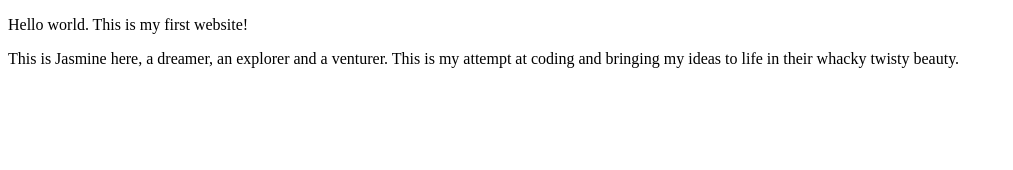
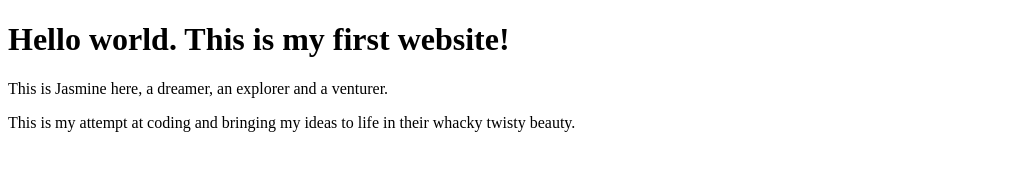
Before and after one commit to jasminesarin/Fundamentals-of-Web-Development, a plain HTML site: page index.html in a window 1280 px wide. Shown: the whole page, without its empty margins (0-1013 px from the left). Drawn offline with Linux system fonts and the light colour scheme.

Commit message:
Updated Index File
Syntax added

```diff
--- a/index.html
+++ b/index.html
@@ -5,8 +5,8 @@
   <title>IDX 519: FUNDAMENTALS OF WEB DESIGN</title>
 </head>
 <body>
-  <p>Hello world. This is my first website!</p>
-  <p>This is Jasmine here, a dreamer, an explorer and a venturer.
-This is my attempt at coding and bringing my ideas to life in their whacky twisty beauty. </p>
+  <h1>Hello world. This is my first website!</h1>
+  <p>This is Jasmine here, a dreamer, an explorer and a venturer. </p>
+<p>This is my attempt at coding and bringing my ideas to life in their whacky twisty beauty. </p>
 </body>
 </html>
```
